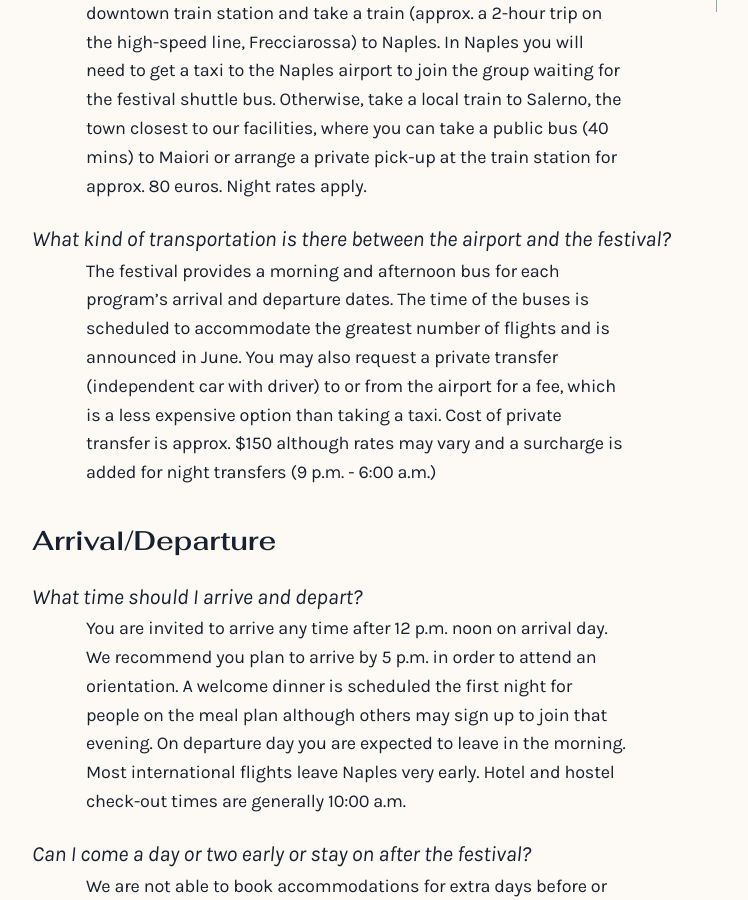
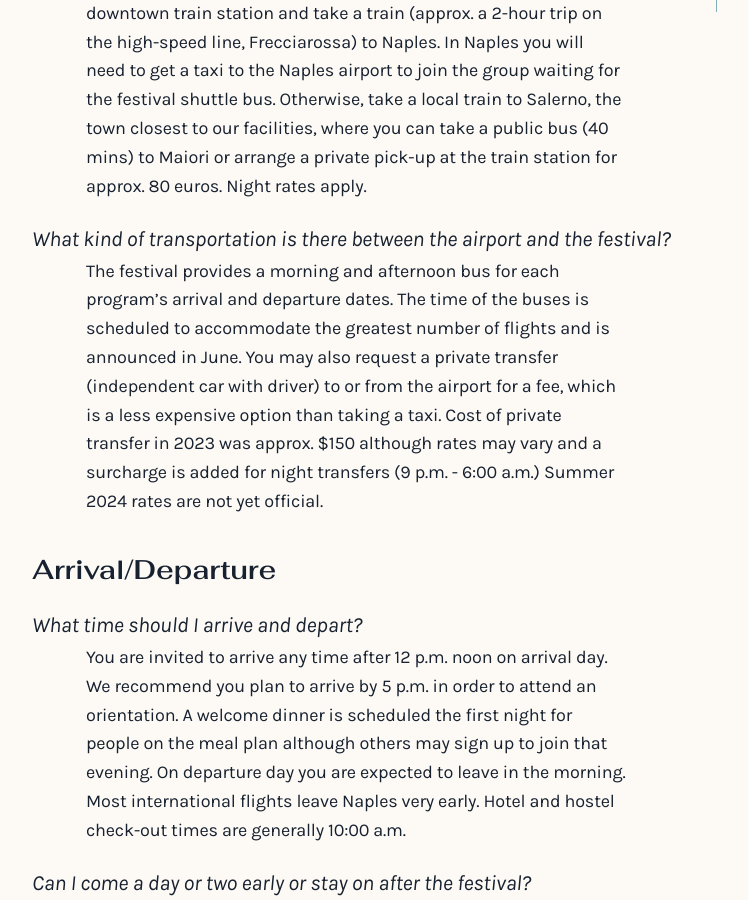
Before and after one commit to Amalfi-Festival/amalfi-festival-org, a Jekyll site: the page built from faq.md, in a window 1280 px wide and 900 px high, scrolled down 505 px. Shown: the whole window, without its empty margins (95-843 px from the left). Built offline with Jekyll 4.4.1, drawn with Linux system fonts in a browser that asks for light colours.

Commit message:
Update faq.md
text revision

```diff
--- a/faq.md
+++ b/faq.md
@@ -20,7 +20,7 @@ What airport/city should I fly into?
 :Naples is the closest city to the Amalfi Coast with an international airport. The drive from the Naples airport to the festival can take 60 to 90 minutes, depending on traffic. If you prefer to fly into Rome, you must transfer to the downtown train station and take a train (approx. a 2-hour trip on the high-speed line, Frecciarossa) to Naples. In Naples you will need to get a taxi to the Naples airport to join the group waiting for the festival shuttle bus. Otherwise, take a local train to Salerno, the town closest to our facilities, where you can take a public bus (40 mins) to Maiori or arrange a private pick-up at the train station for approx. 80 euros. Night rates apply.
 
 What kind of transportation is there between the airport and the festival?
-: The festival provides a morning and afternoon bus for each program's arrival and departure dates. The time of the buses is scheduled to accommodate the greatest number of flights and is announced in June. You may also request a private transfer (independent car with driver) to or from the airport for a fee, which is a less expensive option than taking a taxi. Cost of private transfer is approx. $150 although rates may vary and a surcharge is added for night transfers (9 p.m. - 6:00 a.m.)
+: The festival provides a morning and afternoon bus for each program's arrival and departure dates. The time of the buses is scheduled to accommodate the greatest number of flights and is announced in June. You may also request a private transfer (independent car with driver) to or from the airport for a fee, which is a less expensive option than taking a taxi. Cost of private transfer in 2023 was approx. $150 although rates may vary and a surcharge is added for night transfers (9 p.m. - 6:00 a.m.) Summer 2024 rates are not yet official.
 
 ## Arrival/Departure
 
```
